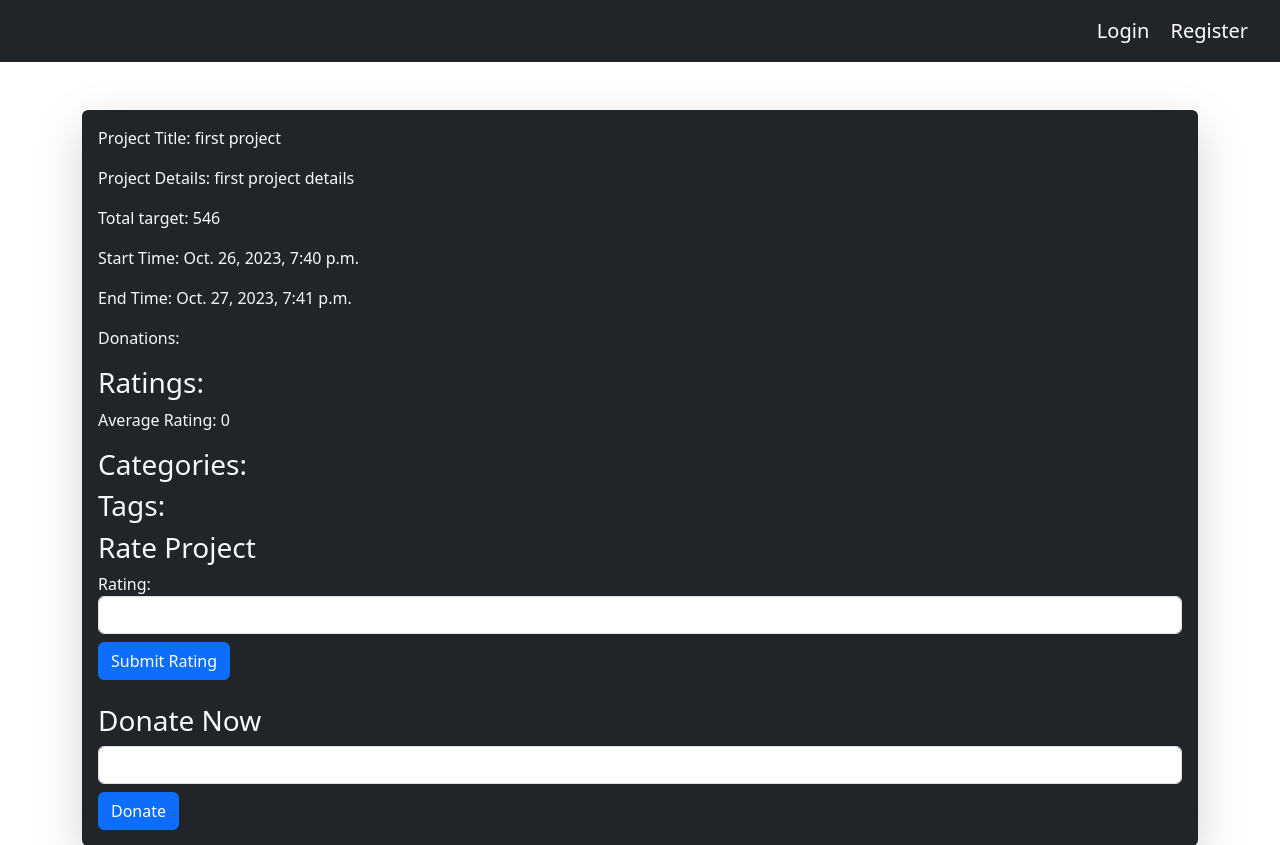
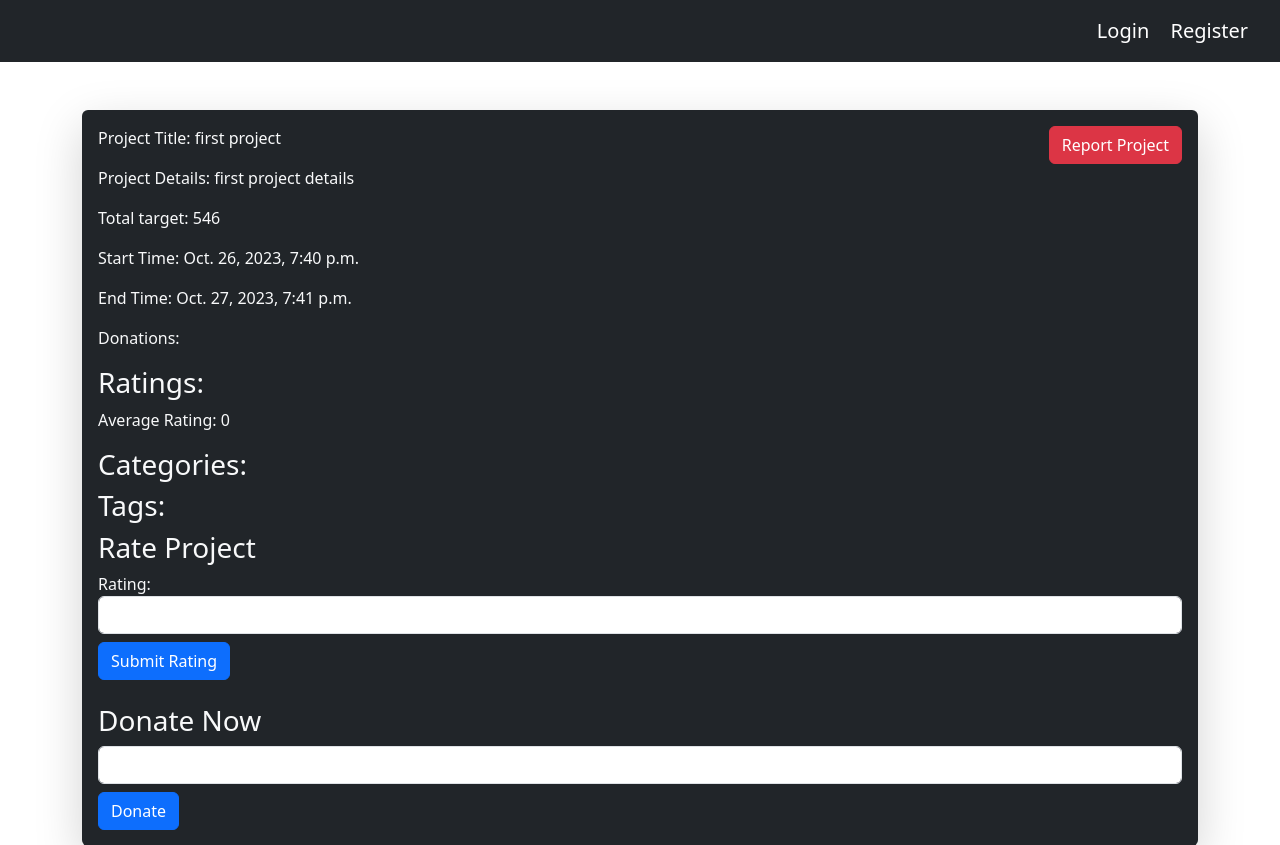
Before and after one commit to Ahmeed-Sayed/crowd_funding_ITI_django, a Django app: page /projects/1/projectDetails/ in a window 1280 px wide. Shown: the top 845 px of the page. Run offline with Django 4.2, Linux system fonts and the light colour scheme; data comes from the database, SQL or seed files in the repository; data that the repository does not hold is empty; some libraries are stand-ins or nearby versions.

Commit message:
added project report

```diff
--- a/projects/templates/projects/projectDetails.html
+++ b/projects/templates/projects/projectDetails.html
@@ -9,7 +9,9 @@
 {% endif %}
 
 <div class="container bg-dark text-light rounded shadow shadow-lg my-3 p-3">
-  <p>Project Title: {{ currentProject.title }}</p>
+  <div class='d-flex justify-content-between'>
+    <p>Project Title: {{ currentProject.title }}</p>
+  <a href='{%url "reportProject" id=currentProject.id%}'><button class='btn btn-danger'>Report Project</button></a></div>
   <p>Project Details: {{ currentProject.details }}</p>
   <p>Total target: {{ currentProject.target }}</p>
   <p>Start Time: {{ currentProject.start_time }}</p>
@@ -71,7 +73,7 @@
   <div class='form-control bg-info my-3'>
     <div class='d-flex justify-content-between'>
    <p>{{ comment.user.user.username }}</p>
-  <a href='{%url "reportComment" id=currentProject.id commentID=comment.id %}'><button type'button' class='btn btn-danger'>Report</button></a>
+  <a href='{%url "reportComment" id=currentProject.id commentID=comment.id %}'><button type'button' class='btn btn-danger'>Report Comment</button></a>
     </div>
   <p>{{ comment.text }}</p>
   </div>
--- a/projects/urls.py
+++ b/projects/urls.py
@@ -9,7 +9,8 @@ urlpatterns = [
     path("create/", views.CreateProject.as_view(), name="createProject"),
     path("<int:id>/projectDetails/",views.ProjectDetailsView.as_view(),name="projectDetails",
     ),
-     path("<int:id>/projectDetails/report-comment/<int:commentID>",views.reportComment,name="reportComment",)
+     path("<int:id>/projectDetails/report-comment/<int:commentID>",views.reportComment,name="reportComment"),
+     path("<int:id>/projectDetails/reportProject",views.reportProject,name="reportProject",)
     # path('/<int:id>/edit',editProject,name='editProject'),
     # path('/<int:id>/delete',deleteProject,name='deleteProject'),
     # path('/<int:id>/add-comment',addComment,name='addComment'),
--- a/projects/views.py
+++ b/projects/views.py
@@ -7,6 +7,7 @@ from .models import (
     UserProjectRating,
     CommentReportModel,
     CategoriesModel,
+    ProjectReportModel,
 )
 from django.contrib import messages
 from django.db.models import Avg
@@ -42,9 +43,7 @@ def home(request):
         .annotate(avg_rating=Avg("ratings__rating"))
         .order_by("-avg_rating")[:5]
     )
-    latest_projects = ProjectsModel.objects.all().order_by(
-        "-start_time"
-    )[:5]
+    latest_projects = ProjectsModel.objects.all().order_by("-start_time")[:5]
     featured_projects = ProjectsModel.objects.filter(is_featured=True).order_by(
         "-start_time"
     )[:5]
@@ -123,7 +122,6 @@ class CreateProject(View):
                 "projects/create.html",
                 {"project_form": project_form, "picture_formset": picture_formset},
             )
-
 
 
 class ProjectDetailsView(View):
@@ -226,7 +224,26 @@ def reportComment(request, id, commentID):
     if existingReport:
         messages.info(request, "You have already reported this comment.")
         return redirect("projectDetails", id=id)
-    newReport = CommentReportModel.objects.create(
+    CommentReportModel.objects.create(
         user=currentUser, project=currentProject, comment=currentComment
     )
     return redirect("projectDetails", id=id)
+
+
+def reportProject(request, id):
+    if "profileId" not in request.session:
+        return redirect(reverse("accountLogin"))
+    currentProject = get_object_or_404(ProjectsModel, id=id)
+    currentUser = get_object_or_404(UserProfile, id=request.session["profileId"])
+    if currentProject.user.id == request.session["profileId"]:
+        messages.info(request,"You Can't Report your own project")
+        return redirect("projectDetails", id=id)
+    existingReport = ProjectReportModel.objects.filter(
+        user=currentUser, project=currentProject
+    ).first()
+    if existingReport:
+        messages.info(request, "You have already reported this comment.")
+        return redirect("projectDetails", id=id)
+    ProjectReportModel.objects.create(
+        user=currentUser, project=currentProject)
+    return redirect("projectDetails", id=id)
```
